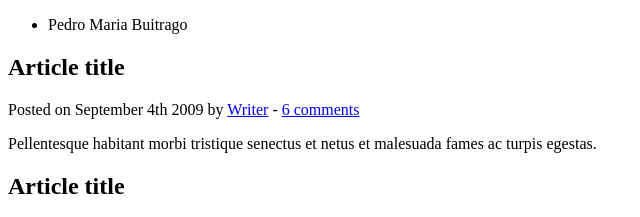
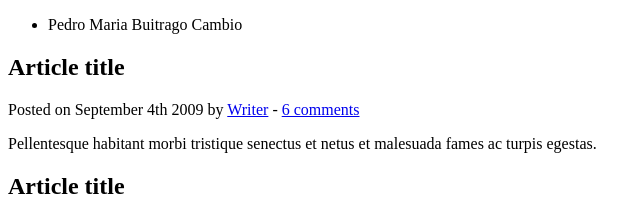
Before and after one commit to pedrobuitragoavaldigitallabs/demorepo-2, a plain HTML site: page index.html in a window 1280 px wide. Shown: the top 217 px of the page, 0-640 px from the left. Drawn offline with Linux system fonts and the light colour scheme.

Commit message:
Adding new change

```diff
--- a/index.html
+++ b/index.html
@@ -12,7 +12,7 @@
 	<header>
 		<nav>
 			<ul>
-				<li>Pedro Maria Buitrago</li>
+				<li>Pedro Maria Buitrago Cambio</li>
 			</ul>
 		</nav>
 	</header>
```
